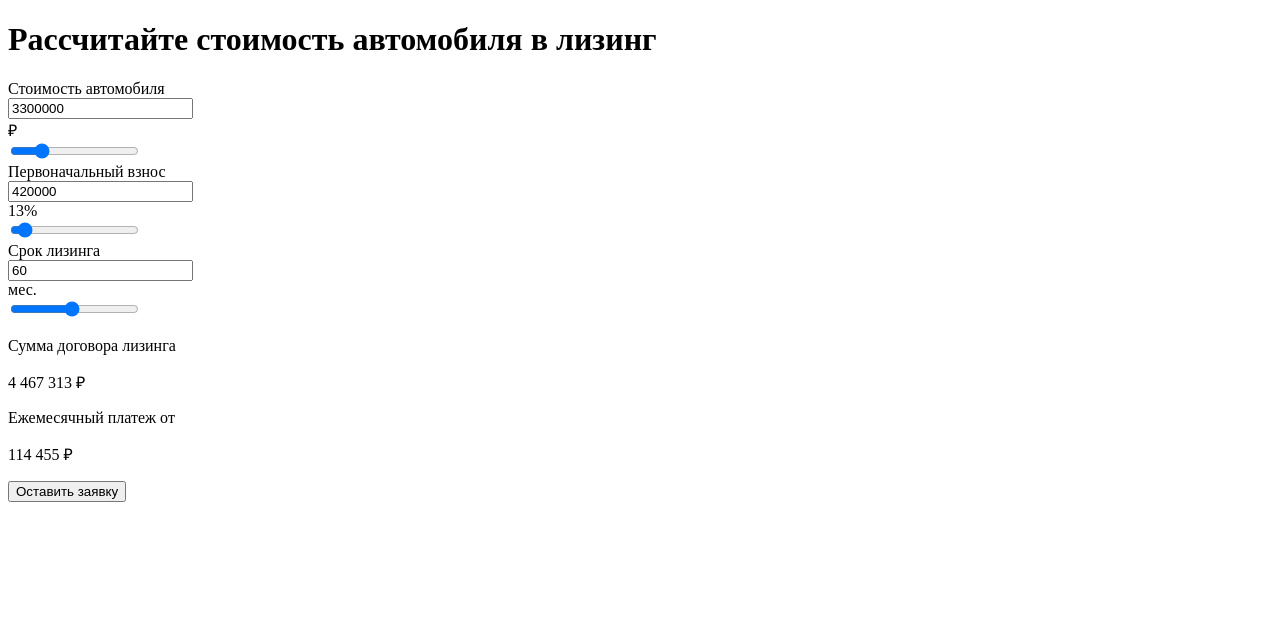
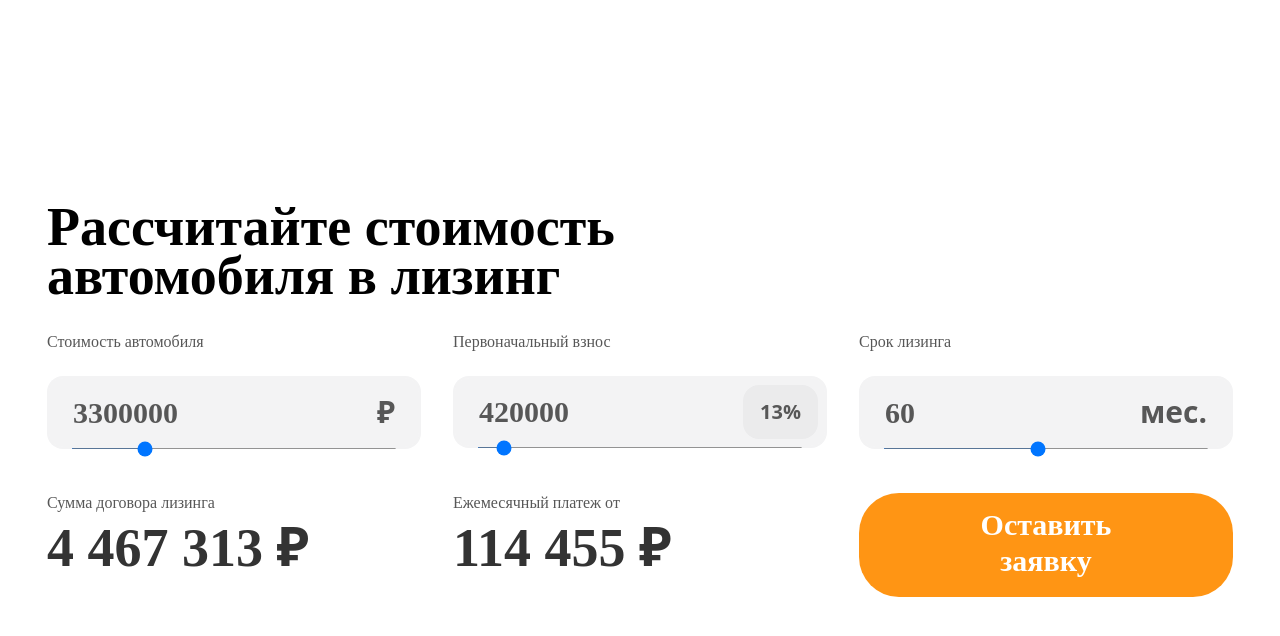
Before and after one commit to kitkomo/Leasing-Calculator, a website: page src/html/index.html in a window 1280 px wide. Drawn offline with nearby package versions, Linux system fonts and the light colour scheme; files that its build step writes are made by us from their sources; a web font is replaced by a local one.

Commit message:
main ui styles

```diff
--- a/src/html/index.html
+++ b/src/html/index.html
@@ -14,7 +14,7 @@
 	<link rel="stylesheet" href="style.min.css">
 </head>
 <body>
-	<div class="wrapper">
+	<main class="wrapper">
 		<h1 class="title">Рассчитайте стоимость автомобиля в лизинг</h1>
 
 		<form action="" method="post" class="form" id="form">
@@ -22,7 +22,7 @@
 			<div class="form__field-wrapper">
 				<label for="auto-price-num" class="subtitle">Стоимость автомобиля</label>
 				<div class="form__input-wrapper">
-					<input type="text" value="3300000" id="auto-price-num" class="form__input">
+					<input type="text" value="3300000" autocomplete="off" id="auto-price-num" class="form__input">
 					<div class="form__measure-unit">
 						<span>&#8381;</span>
 					</div>
@@ -33,8 +33,8 @@
 			<div class="form__field-wrapper">
 				<label for="initial-payment-num" class="subtitle">Первоначальный взнос</label>
 				<div class="form__input-wrapper">
-					<input type="text" value="420000" id="initial-payment-num" class="form__input">
-					<div class="form__measure-unit">
+					<input type="text" value="420000" autocomplete="off" id="initial-payment-num" class="form__input">
+					<div class="form__measure-unit form__measure-unit--bordered">
 						<span>13%</span>
 					</div>
 					<input type="range" min="10" max="60" value="13" id="initial-payment-range" class="form__range">
@@ -44,7 +44,7 @@
 			<div class="form__field-wrapper">
 				<label for="period-num" class="subtitle">Срок лизинга</label>
 				<div class="form__input-wrapper">
-					<input type="text" value="60" id="period-num" class="form__input">
+					<input type="text" value="60" autocomplete="off" id="period-num" class="form__input">
 					<div class="form__measure-unit">
 						<span>мес.</span>
 					</div>
@@ -54,17 +54,22 @@
 
 			<div class="form__field-calculated">
 				<p class="subtitle">Сумма договора лизинга</p>
-				<p class="form__calculated-value" id="total">4 467 313 &#8381;</p>
+				<div class="form__calculated-value">
+					<p id="total">4 467 313</p>
+			 		<span>&#8381;</span>
+				</div>
 			</div>
 
 			<div class="form__field-calculated">
 				<p class="subtitle">Ежемесячный платеж от</p>
-				<p class="form__calculated-value" id="monthly-payment">114 455 &#8381;</p>
+				<div class="form__calculated-value">
+					<p id="monthly-payment">114 455</p> <span>&#8381;</span>
+				</div>
 			</div>
 
 			<button type="submit" class="form__submit">Оставить заявку</button>
 
 		</form>
-	</div>
+	</main>
 </body>
 </html>
--- a/src/scss/components/fonts.scss
+++ b/src/scss/components/fonts.scss
@@ -15,10 +15,10 @@
 	font-family: 'Nekst';
 	src:
 		local('Nekst'),
-		url(fonts/Nekst-Bold.woff2) format('woff2'),
-		url(fonts/Nekst-Bold.woff) format('woff'),
-		url(fonts/Nekst-Bold.ttf) format('ttf'),
-		url(fonts/Nekst-Bold.eot) format('eot');
+		url(fonts/Nekst-Black.woff2) format('woff2'),
+		url(fonts/Nekst-Black.woff) format('woff'),
+		url(fonts/Nekst-Black.ttf) format('ttf'),
+		url(fonts/Nekst-Black.eot) format('eot');
 	font-weight: 700;
 	font-display: swap;
 	font-style: normal;
@@ -41,10 +41,10 @@
 	font-family: 'Gilroy';
 	src:
 		local('Golroy'),
-		url(fonts/Gilroy-Black.woff2) format('woff2'),
-		url(fonts/Gilroy-Black.woff) format('woff'),
-		url(fonts/Gilroy-Black.ttf) format('ttf'),
-		url(fonts/Gilroy-Black.eot) format('eot');
+		url(fonts/Gilroy-Bold.woff2) format('woff2'),
+		url(fonts/Gilroy-Bold.woff) format('woff'),
+		url(fonts/Gilroy-Bold.ttf) format('ttf'),
+		url(fonts/Gilroy-Bold.eot) format('eot');
 	font-weight: 900;
 	font-display: swap;
 	font-style: normal;
--- a/src/scss/style.scss
+++ b/src/scss/style.scss
@@ -1 +1,168 @@
 @import 'components/fonts.scss';
+
+$light-grey: #F3F3F4;
+$grey: #575757;
+$heavy-grey: #333333;
+$accent: #FF9514;
+
+* {
+	margin: 0;
+	padding: 0;
+	box-sizing: border-box;
+	font-family: 'Gilroy', 'Nekst', system-ui, -apple-system, BlinkMacSystemFont, 'Segoe UI', Roboto, Oxygen, Ubuntu, Cantarell, 'Open Sans', 'Helvetica Neue', sans-serif;
+}
+
+.wrapper {
+	min-height: 100vh;
+	max-width: 1440px;
+	margin: 0 auto;
+	padding: 20px 47px;
+	display: flex;
+	flex-direction: column;
+	justify-content: center;
+}
+
+.title {
+	font-family: 'Nekst';
+	font-size: 54px;
+	font-weight: 900;
+	line-height: 90%;
+	margin-bottom: 32px;
+	max-width: 753px;
+}
+
+.subtitle {
+	font-family: 'Gilroy';
+	font-size: 16px;
+	font-weight: 400;
+	line-height: 20px;
+	color: $grey;
+}
+
+
+.form {
+	display: grid;
+	grid-template: repeat(2, auto) / repeat(3, 1fr);
+	row-gap: 44px;
+	column-gap: 32px;
+}
+
+.form__field-wrapper {
+	display: flex;
+	flex-direction: column;
+	gap: 24px;
+}
+
+.form__input-wrapper {
+	position: relative;
+	display: flex;
+
+}
+
+.form__input {
+	padding: 16px 0 16px 24px;
+	background-color: $light-grey;
+	border-radius: 16px 0 0 16px;
+	border: 2px solid $light-grey;
+	border-right: none;
+	color: $grey;
+	font-family: 'Nekst';
+	font-weight: 900;
+	font-size: 30px;
+	line-height: 36px;
+	width: 100%;
+	outline: none;
+	transition: background-color 200ms ease-in-out;
+
+	&:focus {
+		background-color: #FFF;
+	}
+
+	&:focus + .form__measure-unit {
+		background-color: #FFF;
+	}
+}
+
+.form__range {
+	position: absolute;
+	left: 24px;
+	bottom: 0;
+	width: calc(100% - 48px);
+	height: 1px;
+	cursor: pointer;
+}
+
+.form__measure-unit {
+	padding: 16px 24px;
+	background-color: $light-grey;
+	border-radius: 0 16px 16px 0;
+	border: 2px solid $light-grey;
+	border-left: none;
+	color: $grey;
+	font-family: 'Nekst';
+	font-weight: 900;
+	font-size: 30px;
+	line-height: 36px;
+	transition: background-color 200ms ease-in-out;
+
+	&--bordered {
+		display: flex;
+		align-items: center;
+		justify-content: center;
+		padding: 7px;
+
+		span {
+			font-size: 20px;
+			line-height: 120%;
+			background-color: #EBEBEC;
+			display: block;
+			padding: 15px 17px;
+			border-radius: 16px;
+		}
+	}
+}
+
+.form__field-calculated {
+	display: flex;
+	flex-direction: column;
+	gap: 8px;
+}
+
+.form__calculated-value {
+	font-family: 'Nekst';
+	font-weight: 900;
+	font-size: 54px;
+	line-height: 90%;
+	vertical-align: bottom;
+	color: $heavy-grey;
+
+	p {
+		display: inline;
+		font-family: 'Nekst';
+		font-weight: 900;
+		font-size: 54px;
+		line-height: 90%;
+	}
+}
+
+.form__submit {
+	cursor: pointer;
+	background-color: $accent;
+	color: #FFF;
+	border: none;
+	border-radius: 40px;
+	font-family: 'Nekst';
+	font-weight: 900;
+	font-size: 30px;
+	line-height: 36px;
+	padding: 14px 92px 18px;
+	transition: background-color 140ms ease-in;
+
+	&:hover {
+		background-color: #000;
+	}
+
+	&:active {
+		background-color: $grey;
+	}
+}
```
